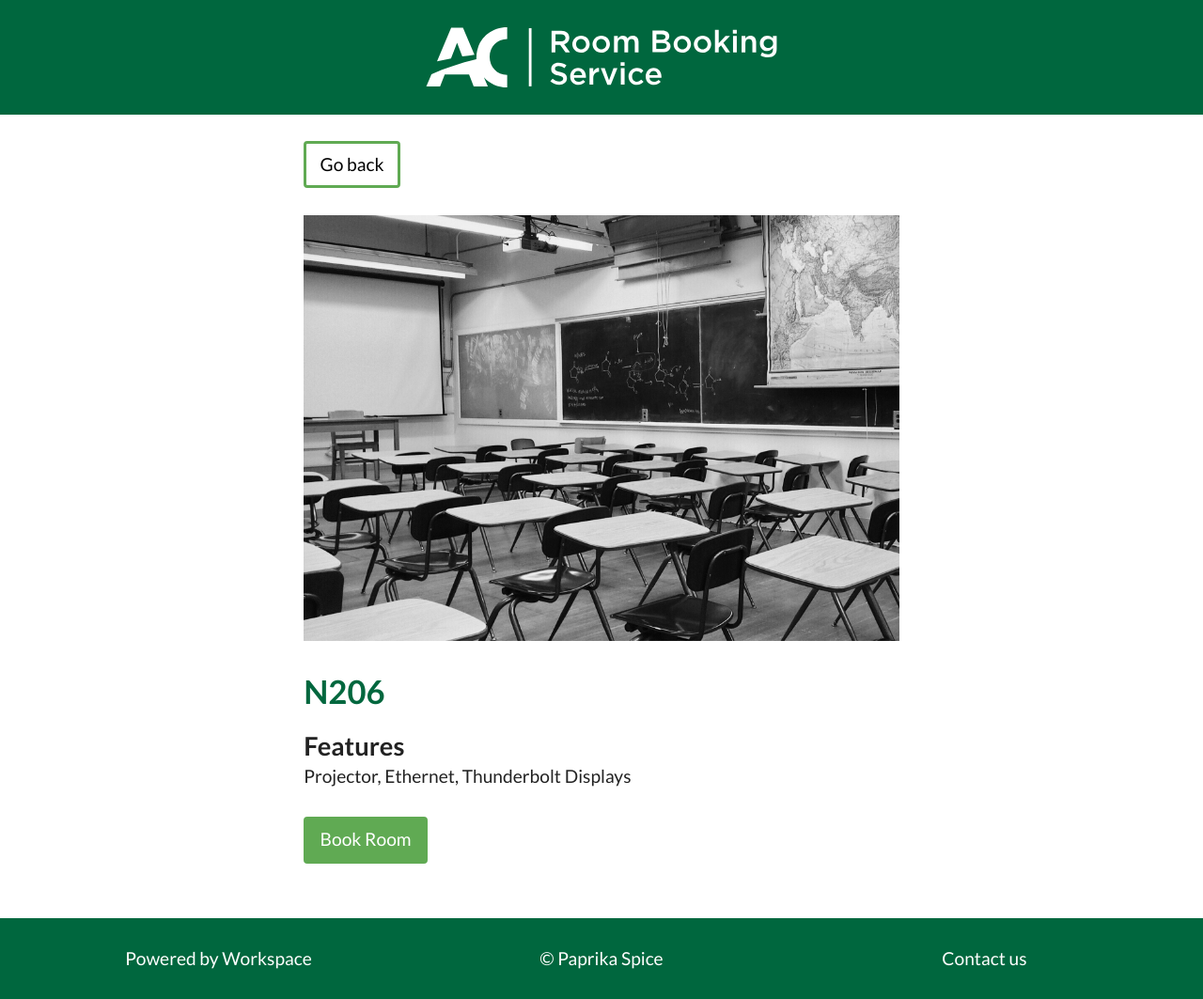
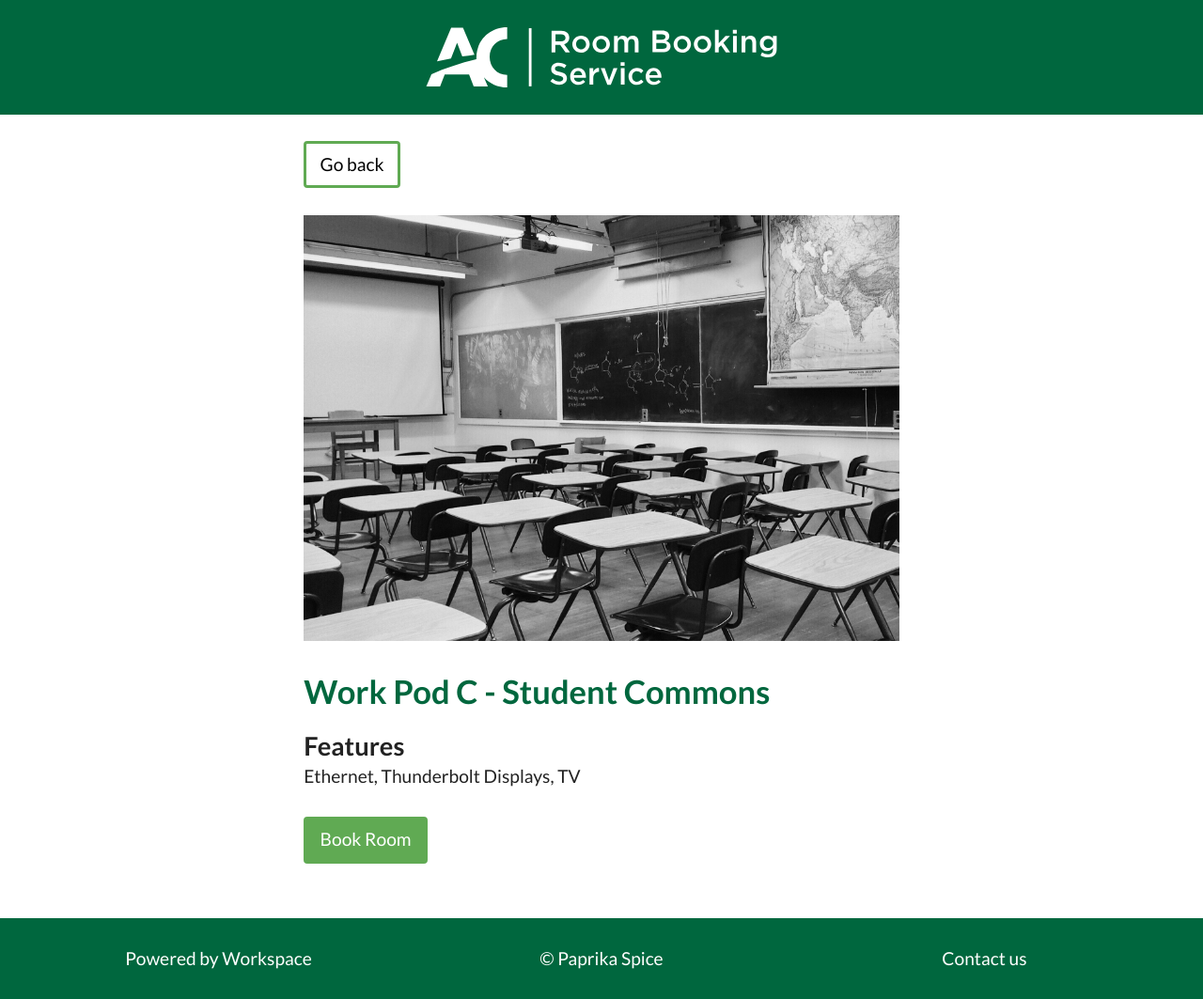
Before and after one commit to paprika-spice/web-app, a Jekyll site: the page built from book-scworkpod.html, in a window 1280 px wide. Shown: the whole page at 94% size. Built offline with Jekyll 4.4.1, drawn with Linux system fonts in a browser that asks for light colours.

Commit message:
added hover state to room cards, created pages for each booking step, and modified names to fit common naming convention

```diff
--- a/book.html
+++ b/book-scworkpod.html
@@ -6,9 +6,9 @@
   <div class="unit xs-1 s-1 m-1 l-1 xl-1">
     <a class="btn btn-ghost push" href="#">Go back</a>
     <img class="img-flex push" src="{{site.baseurl}}/images/room-05.jpg" />
-    <h1 class="push-1-2">N206</h1>
+    <h1 class="push-1-2">Work Pod C - Student Commons</h1>
     <h3 class="push-0">Features</h3>
-    <p>Projector, Ethernet, Thunderbolt Displays</p>
+    <p>Ethernet, Thunderbolt Displays, TV</p>
     <a class="btn btn-accent" href="#">Book Room</a>
   </div>
 </div>
--- a/css/main.css
+++ b/css/main.css
@@ -62,6 +62,19 @@
   background-color: #6E9279;
 }
 
+.btn-ghost-card {
+  border-color: #60AA53;
+  background-color: #fff;
+  color: #60AA53;
+}
+
+.btn-ghost-card-partial {
+  border-color: #E0B878;
+  background-color: #fff;
+  color: #E0B878;
+}
+
+
 /* Typography */
 
 p, h1, h2, h3, h4, h5, h6 {
@@ -86,12 +99,41 @@
   border-radius: 4px;
   border: 3px solid #60AA53;
   padding: 1em;
+  text-decoration: none;
+}
+
+.card-full:hover {
+  background-color: #60AA53;
+}
+
+.card-full:hover > p,
+.card-full:hover > h4,
+.card-full:hover > .btn-ghost-card {
+  color: #fff;
+  background-color: #60AA53;
+}
+
+.card-full:hover > .btn-ghost-card,
+.card-partial:hover > .btn-ghost-card-partial {
+  border-color: #fff;
 }
 
 .card-partial {
   border-radius: 4px;
   border: 3px solid #E0B878;
   padding: 1em;
+  text-decoration: none;
+}
+
+.card-partial:hover {
+  background-color: #E0B878;
+}
+
+.card-partial:hover > p,
+.card-partial:hover > h4,
+.card-partial:hover > .btn-ghost-card-partial {
+  color: #fff;
+  background-color: #E0B878;
 }
 
 .matches-img {
```
Also changed, not shown: book-n206.html (added, +14 -0 lines), book-n210.html (added, +14 -0 lines), edit-room206.html (added, +18 -0 lines), edit-roomcommons.html (added, +18 -0 lines), home.html (added, +47 -0 lines), matches.html (+20 -57 lines), style-tile.html (+9 -6 lines).
